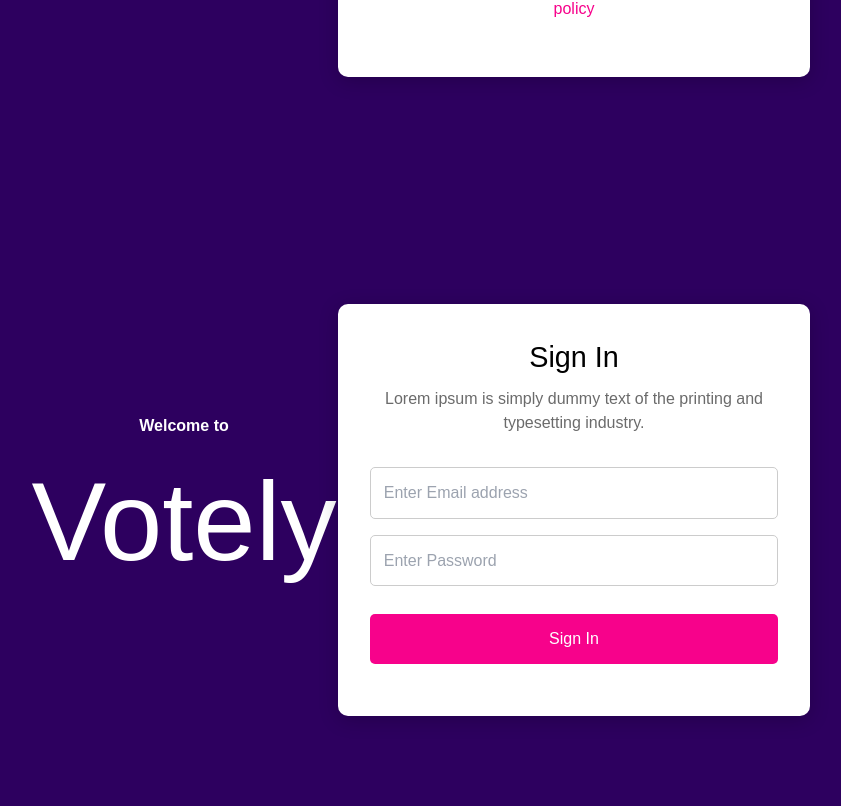
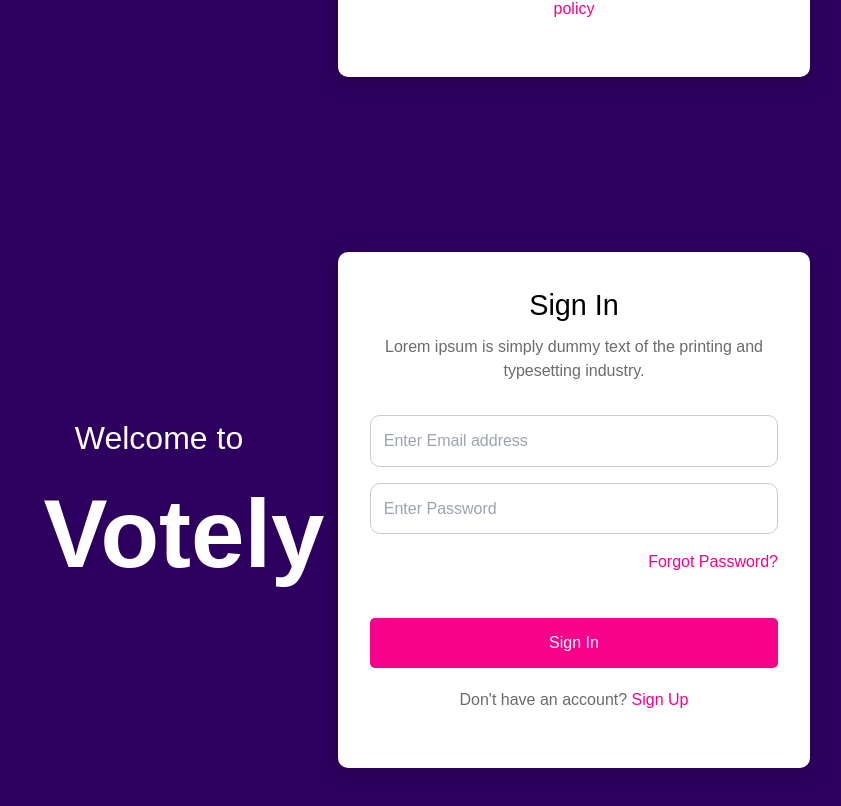
Before and after one commit to udithayeshmantha/Votely-E-voting-system, a React (Create React App) app: page / in a window 1280 px wide. Shown: the part 690-1496 px from the top of the page, without its empty margins (150-991 px from the left). Built offline with nearby package versions, Linux system fonts and the light colour scheme.

Commit message:
add some paragraph and changes the margin in h2 and h3

```diff
--- a/src/pages/SignIn.js
+++ b/src/pages/SignIn.js
@@ -1,4 +1,5 @@
 import React, { useState } from 'react';
+import '../styles/signup.css';
 
 const SignIn = () => {
   const [form, setForm] = useState({
@@ -47,8 +48,13 @@ const SignIn = () => {
               onChange={handleChange}
               required
             />
+            <p className='forgot-password'><a href="/forgot-password">Forgot Password?</a></p>
+
             <button type="submit">Sign In</button>
           </form>
+          <p>
+            Don't have an account? <a href="/signup">Sign Up</a>
+          </p>
         </div>
       </div>
     </div>
--- a/src/styles/signup.css
+++ b/src/styles/signup.css
@@ -14,14 +14,17 @@
   }
 
   .welcome-section h1 {
-    font-size: 7rem;
+    font-size: 6rem;
     margin-left: 100px;
+    font-weight: bold;
+
   }
 
   .welcome-section h3 {
     color: #fff;
-    font-weight: bold;
-    margin-left: 100px;
+    font-size: 2rem;
+    margin-left: 50px;
+
   }
 
   .form {
@@ -50,8 +53,13 @@
     padding: 0.8rem;
     margin: 0.5rem 0;
     border: 1px solid #ccc;
-    border-radius: 5px;
+    border-radius: 10px;
 
+  }
+
+  .forgot-password {
+    text-align: right;
+    margin-top: 0.5rem;
   }
 
   .form button {
```
Also changed, not shown: src/styles/App.css (line endings or trailing spaces).
